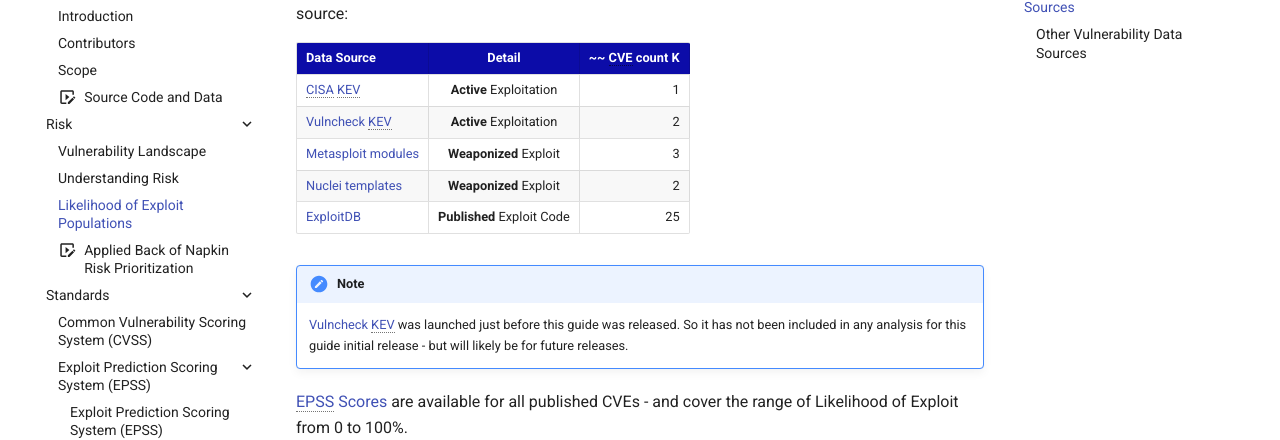
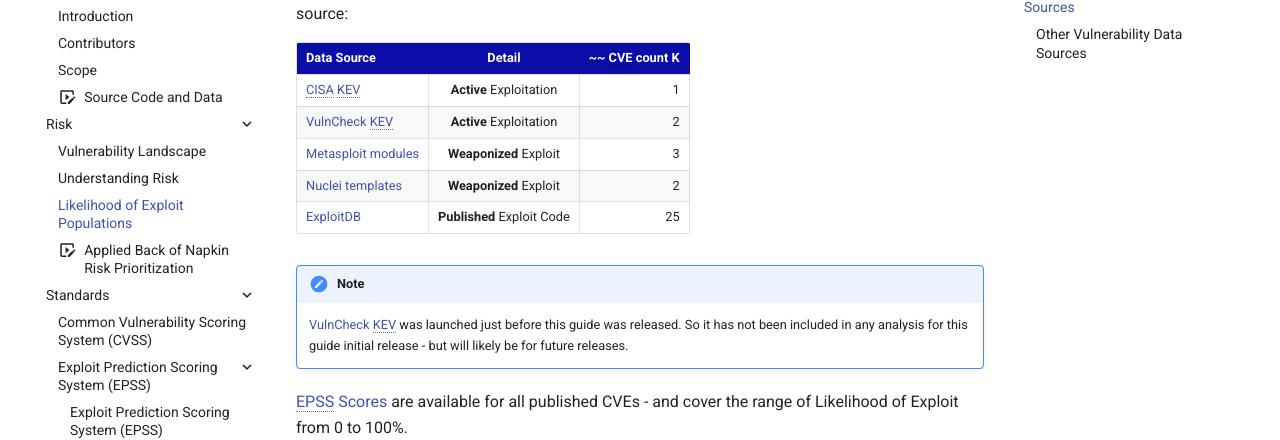
Before and after one commit to RiskBasedPrioritization/RiskBasedPrioritization.github.io, an MkDocs documentation site: the page built from docs/risk/Data_Sources.md, in a window 1280 px wide and 900 px high, scrolled down 1750 px. Shown: the part 146-586 px from the top of the window. Built offline with MkDocs 1.6.1 and Material for MkDocs 9.7.7, drawn with Linux system fonts in a browser that asks for light colours; comment, search, counter and statistics services are not loaded.

```diff
--- a/docs/risk/Data_Sources.md
+++ b/docs/risk/Data_Sources.md
@@ -42,13 +42,13 @@ This table shows the number of CVEs (from all published CVEs) that are listed in
 | Data Source |    Detail     | ~~ CVE count K |
 |-------------|:-------------:|---------------:|
 | [CISA KEV](https://www.cisa.gov/known-exploited-vulnerabilities-catalog)    |  **Active** Exploitation|              1 |
-| [Vulncheck KEV](https://vulncheck.com/kev)    |  **Active** Exploitation|              2 |
+| [VulnCheck KEV](https://vulncheck.com/kev)    |  **Active** Exploitation|              2 |
 | [Metasploit modules](https://github.com/rapid7/metasploit-framework)  | **Weaponized** Exploit |              3 |
 | [Nuclei templates](https://github.com/projectdiscovery/nuclei-templates)      |  **Weaponized** Exploit           |              2 |
 | [ExploitDB](https://gitlab.com/exploit-database/exploitdb)   |  **Published** Exploit Code             |            25 |
 
 !!! note
-    [Vulncheck KEV](https://vulncheck.com/press/vulncheck-kev) was launched just before this guide was released.
+    [VulnCheck KEV](https://vulncheck.com/press/vulncheck-kev) was launched just before this guide was released.
     So it has not been included in any analysis for this guide initial release - but will likely be for future releases.
 
 [EPSS Scores](https://www.first.org/epss/api) are available for all published CVEs - and cover the range of Likelihood of Exploit  from 0 to 100%.
```
Also changed, not shown: docs/risk/Understanding_Risk.md (+1 -1 lines).
